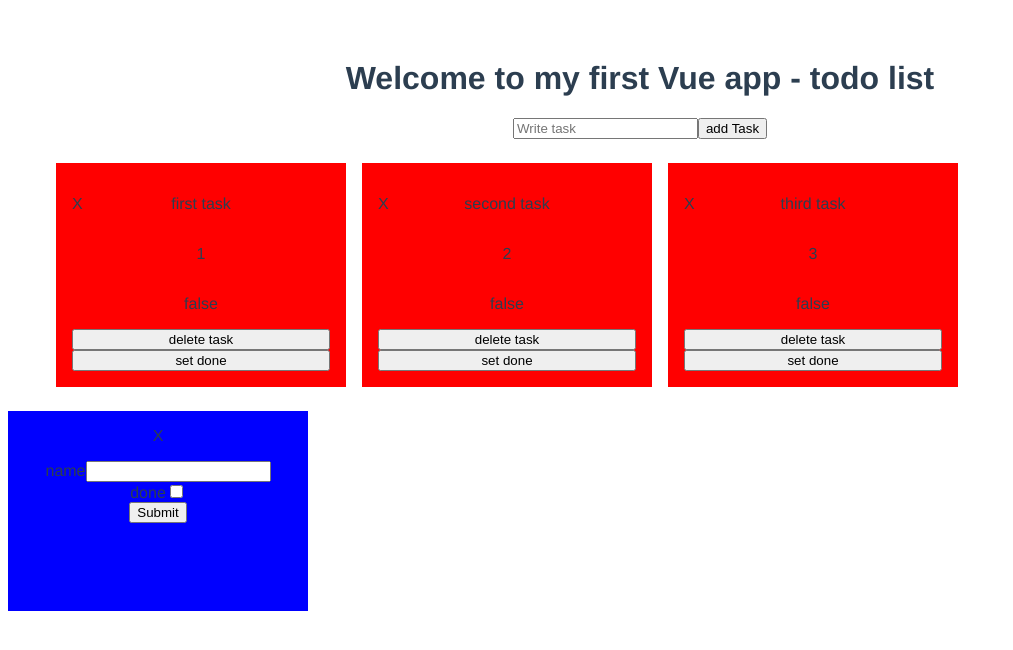
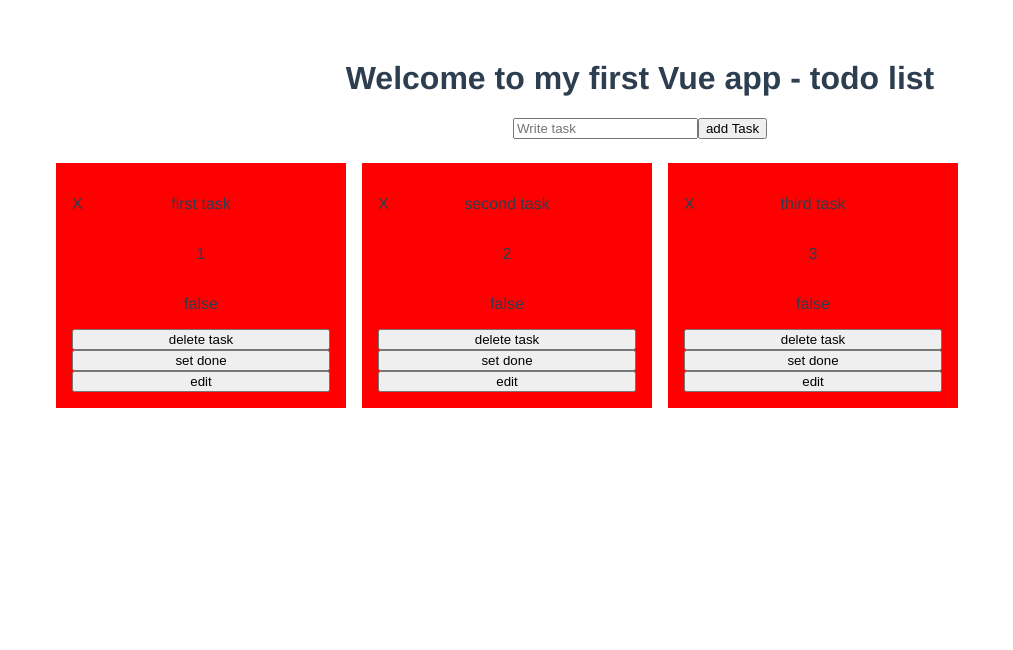
Before and after one commit to natural2703/Vue-ToDo-List, a Vue app: page / in a window 1280 px wide. Shown: the top 650 px of the page, without its empty margins (0-1013 px from the left). Built offline with nearby package versions, Linux system fonts and the light colour scheme.

Commit message:
modal vible changes

```diff
--- a/src/App.vue
+++ b/src/App.vue
@@ -6,9 +6,10 @@
     <input type='submit' @click="addTask" value="add Task">
   </form>
   <ul class="taskContainer">
-        <SingleTask v-for="task in tasks" :key="task.id" :task="task" :removeTask="removeTask" :changeStatus="changeStatus" :showEditModal="showEditModal" />
+        <SingleTask v-for="task in tasks" :key="task.id" :task="task" :removeTask="removeTask"
+        :changeStatus="changeStatus" :showEditModal="showEditModal" :setTaskToShow="setTaskToShow" />
   </ul>
-  <EditModal v-show="showModal" :task="this.tasks[0]" :showEditModal="showEditModal"/>
+  <EditModal v-show="showModal" :task="tasksToShow" :showEditModal="showEditModal"/>
 </div>
 </template>
 
@@ -32,12 +33,15 @@ export default {
       ],
       tmpTaskName:"",
       counter:3,
-      showModal:true,
+      showModal:false,
       tasksToShow:null
     }
   },
   methods:{
-    setTaskToShow(){},
+    setTaskToShow(task){
+      console.log(task)
+      this.task.tasksToShow = task;
+    },
     addTask(e){
       e.preventDefault()
       console.log(this.tmpTaskName)
@@ -55,8 +59,12 @@ export default {
       const i = this.tasks.findIndex(item=>item.id==index)
       this.tasks[i].done = status
     },
-    showEditModal(){
-      this.showModal = !this.showModal;
+    showEditModal(show, chosenTask){
+      if(chosenTask){
+        this.tasksToShow = chosenTask
+      }
+      console.log(show)
+      this.showModal = show;
     }
   }
 }
--- a/src/components/EditModal.vue
+++ b/src/components/EditModal.vue
@@ -1,10 +1,10 @@
 <template>
     <div class="modal">
         <form>
-            <div><p class="closeBtn" @click="showEditModal()">X</p></div>
+            <div><p class="closeBtn" @click="showEditModal(false)">X</p></div>
             <div>
                 <label>name</label>
-                <input type="text"/>
+                <input type="text" v-model="newName"/>
             </div>
             <div>
                 <label>done</label>
@@ -13,6 +13,7 @@
             <div>
                 <input type="submit"/>
             </div>
+            <button @click.self="log">log taska</button>
         </form>
     </div>
 </template>
@@ -22,6 +23,18 @@ export default{
     props:{
         task:Object,
         showEditModal:Function
+    },
+    data(){
+        return{
+            newName:this.task!=null?this.task.name:""//this.task.name
+        }
+    },
+    methods:{
+        log(e){
+           e.preventDefault()
+            console.log(this.task)
+            console.log(this.newName)
+        }
     }
 }
 </script>
--- a/src/components/SingleTask.vue
+++ b/src/components/SingleTask.vue
@@ -6,7 +6,7 @@
         <p class="delBtn" @click="removeTask(task.id)">X</p>
         <button @click="removeTask(task.id)">delete task</button>
         <button @click="changeStatus(task.id,!task.done)">set done</button>
-
+         <button @click="handleModal">edit</button>
 
     </li>
 </template>
@@ -30,6 +30,10 @@
             //     console.log('works' + show)
             //     this.modalVisible = !this.modalVisible
             // }
+            handleModal(){
+                this.showEditModal(true,this.task)
+
+            }
         }
     }
 </script>
```
